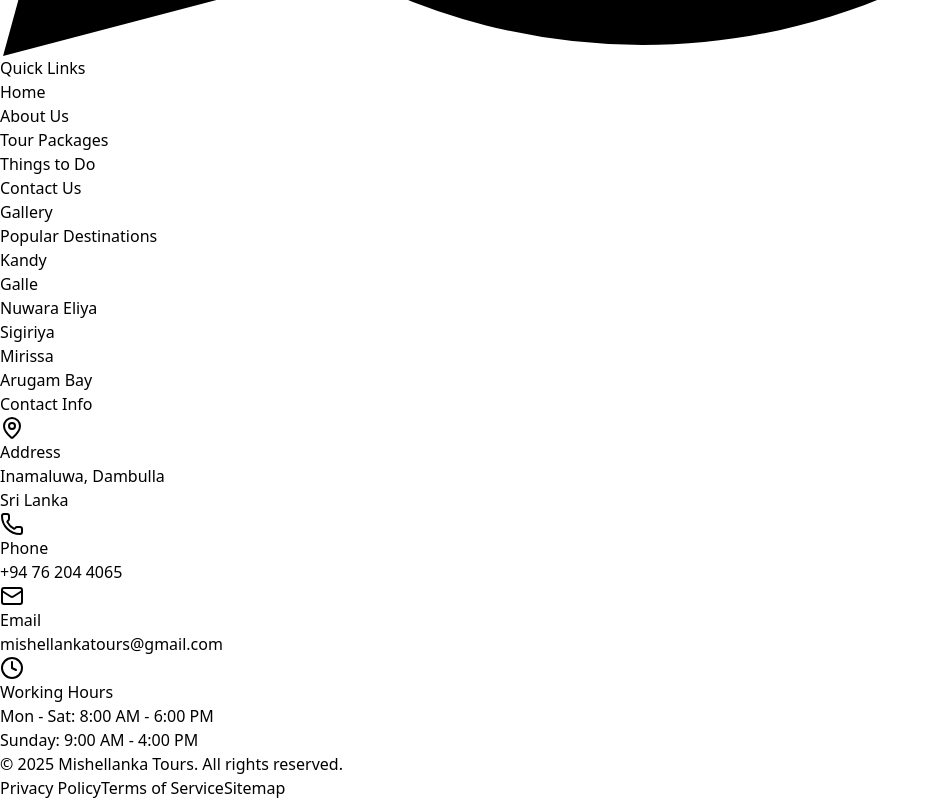
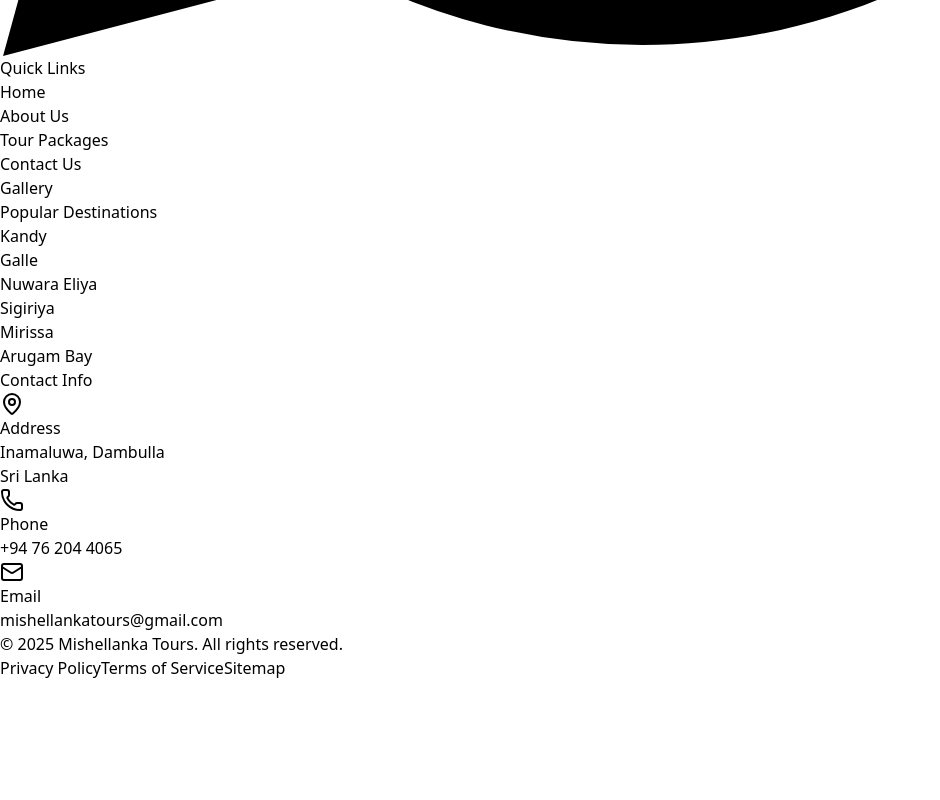
Before and after one commit to mishellankatours-code/mishellankatours, a React (Vite) app: page /about in a window 1280 px wide. Shown: the part 10422-11222 px from the top of the page, without its empty margins (0-940 px from the left). After the commit the page ends 11102 px from the top, so only its background shows below. Built offline with nearby package versions, Linux system fonts and the light colour scheme.

Commit message:
update footer

```diff
--- a/src/components/Footer.jsx
+++ b/src/components/Footer.jsx
@@ -18,18 +18,17 @@
       title: "Email",
       details: ["mishellankatours@gmail.com"],
     },
-    {
-      icon: <Clock className="w-5 h-5" />,
-      title: "Working Hours",
-      details: ["Mon - Sat: 8:00 AM - 6:00 PM", "Sunday: 9:00 AM - 4:00 PM"],
-    },
+    // {
+    //   icon: <Clock className="w-5 h-5" />,
+    //   title: "Working Hours",
+    //   details: ["Mon - Sat: 8:00 AM - 6:00 PM", "Sunday: 9:00 AM - 4:00 PM"],
+    // },
   ];
 
   const quickLinks = [
     { name: "Home", href: "/" },
     { name: "About Us", href: "/about" },
     { name: "Tour Packages", href: "/packages" },
-    { name: "Things to Do", href: "/things-to-do" },
     { name: "Contact Us", href: "/contact" },
     { name: "Gallery", href: "/gallery" },
   ];
```
